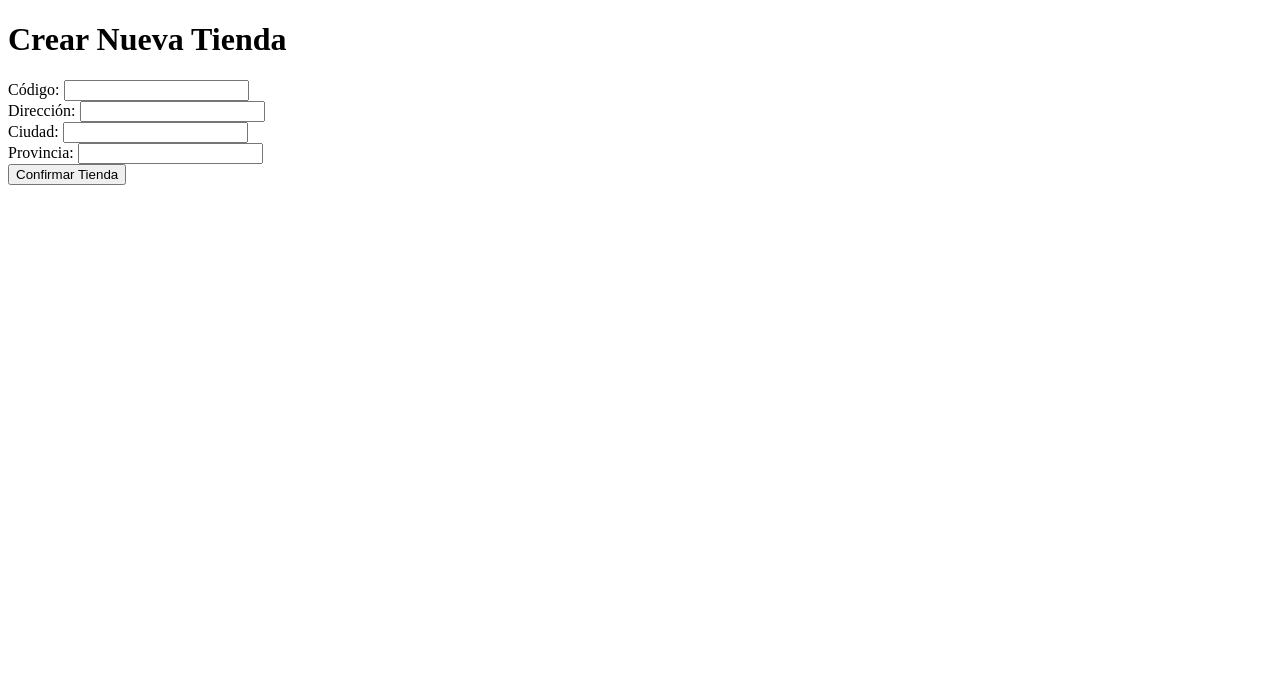
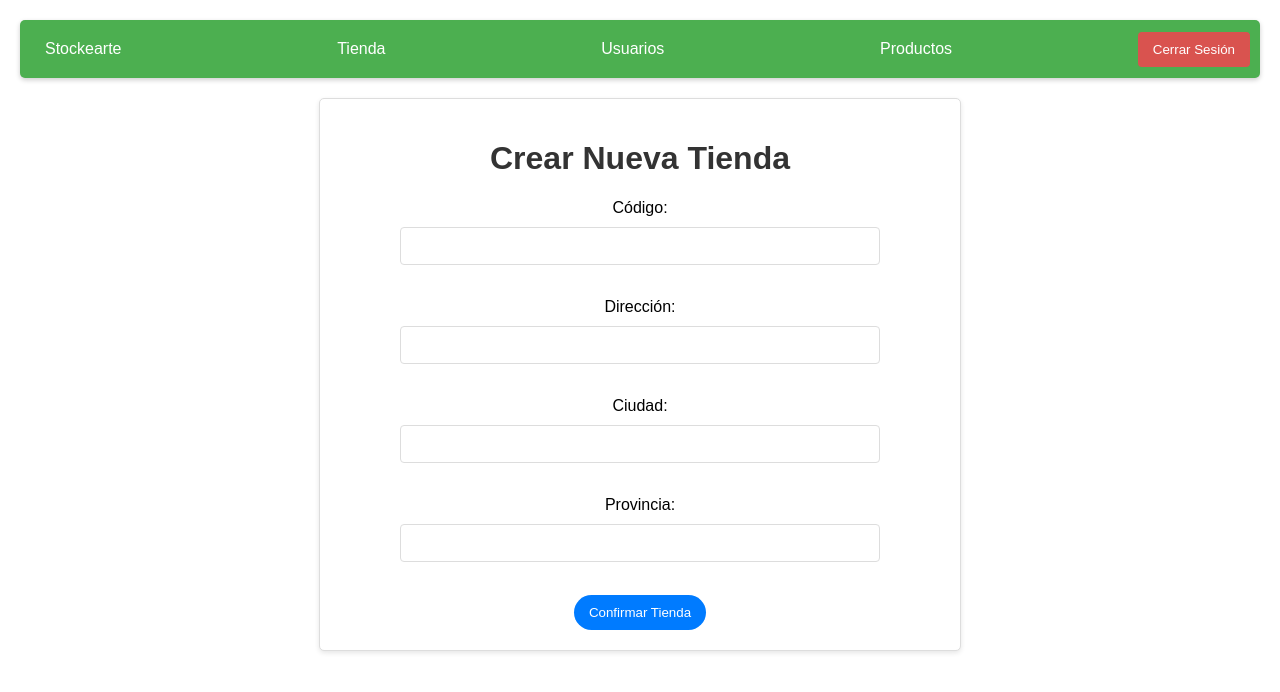
Before and after one commit to csantander93/proyecto_prueba_gRPC, a plain HTML site: page frontend/crearTienda.html in a window 1280 px wide. Drawn offline with Linux system fonts and the light colour scheme.

Commit message:
cambios del front

```diff
--- a/frontend/crearTienda.html
+++ b/frontend/crearTienda.html
@@ -4,9 +4,19 @@
     <meta charset="UTF-8">
     <meta name="viewport" content="width=device-width, initial-scale=1.0">
     <title>Crear Nueva Tienda</title>
+    <link rel="stylesheet" href="style.css">
 </head>
 <body>
-    <h1>Crear Nueva Tienda</h1>
+    <!-- Menú de navegación con redirecciones -->
+ <nav style="text-align: center; margin-bottom: 20px;">
+    <a href="index.html" style="margin-right: 15px;">Stockearte</a>
+    <a href="tienda.html" style="margin-right: 15px;">Tienda</a>
+    <a href="usuario.html" style="margin-right: 15px;">Usuarios</a>
+    <a href="producto.html">Productos</a>
+    <button id="cerrarSesion" onclick="cerrarSesion()">Cerrar Sesión</button>
+</nav>
+    <div class="form-container">
+        <h1>Crear Nueva Tienda</h1>
         <label for="codigo">Código:</label>
         <input type="text" id="tiendaCodigo" name="codigo" required><br>
         <label for="direccion">Dirección:</label>
@@ -16,7 +26,7 @@
         <label for="provincia">Provincia:</label>
         <input type="text" id="tiendaProvincia" name="provincia" required><br>
         <button onclick="crearTienda()">Confirmar Tienda</button>
-    </form>
+    </div>
 </body>
 <script>
     // Función para crear tienda
--- a/frontend/style.css
+++ b/frontend/style.css
@@ -28,6 +28,7 @@ button {
     border: none;
     cursor: pointer;
     transition: background-color 0.3s; /* Efecto de transición */
+    border-radius: 20px;
 }
 
 button:hover {
```
Also changed, not shown: 1 other file.
